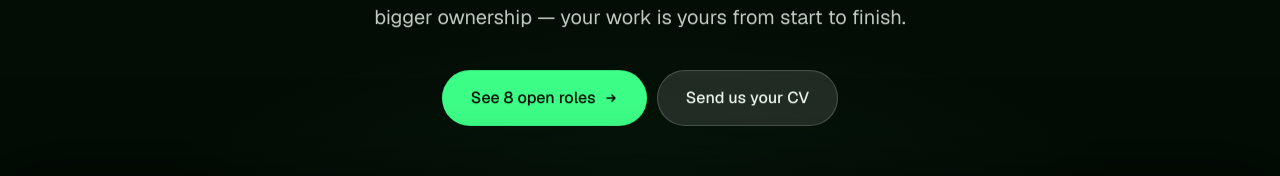
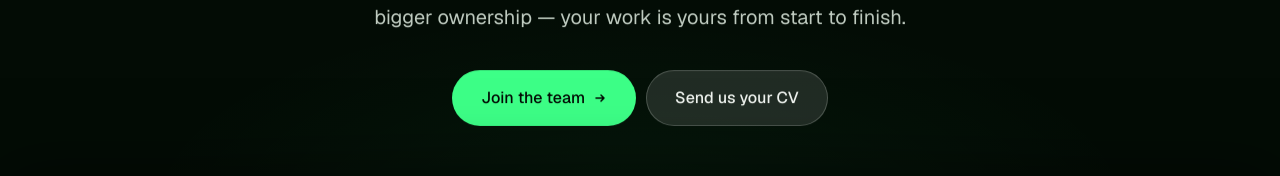
Before and after one commit to Sahil5494/Rivago-Infotech-website, a Next.js app: page /career in a window 1280 px wide. Shown: the part 409-585 px from the top of the page. Built offline with nearby package versions, Linux system fonts and the light colour scheme; no server answers.

Commit message:
Careers: hero and closing buttons read "Join the team"
Co-Authored-By: Claude Opus 5.5 <noreply@anthropic.com>
Claude-Session: https://claude.ai/code/session_016Q5WQySpwBWAaQgh6PEAAZ

```diff
--- a/app/career/page.tsx
+++ b/app/career/page.tsx
@@ -75,7 +75,7 @@ export default function CareerPage() {
           <h1 className="gs" style={{ marginTop: 18 }}>Build a career placing <em>other careers.</em></h1>
           <p className="lead gs" style={{ maxWidth: 600, margin: "24px auto 0" }}>We hire experienced recruiters, and the business development, client and delivery people who work beside them. Smaller team, bigger ownership — your work is yours from start to finish.</p>
           <div className="gs" style={{ marginTop: 36, display: "flex", gap: 10, justifyContent: "center", flexWrap: "wrap" }}>
-            <Link className="btn btn-prim" href={routes.openPositions}>See {positions.length} open roles <Arrow /></Link>
+            <Link className="btn btn-prim" href={routes.openPositions}>Join the team <Arrow /></Link>
             <a className="btn btn-ghost" href={routes.contactUs} data-hire="seeker">Send us your CV</a>
           </div>
         </div>
@@ -189,7 +189,7 @@ export default function CareerPage() {
           <h2>Do the best work of <em>your career.</em></h2>
           <p>We&apos;re after people who pair real craft with genuine care — recruiters, account managers and the business development team behind them.</p>
           <div style={{ display: "flex", gap: 12, justifyContent: "center", flexWrap: "wrap" }}>
-            <Link className="btn-hp" href={routes.openPositions}>See {positions.length} open roles <Arrow /></Link>
+            <Link className="btn-hp" href={routes.openPositions}>Join the team <Arrow /></Link>
             <a className="btn-hg" href={routes.contactUs} data-hire="seeker">Send us your CV</a>
           </div>
         </div>
```
